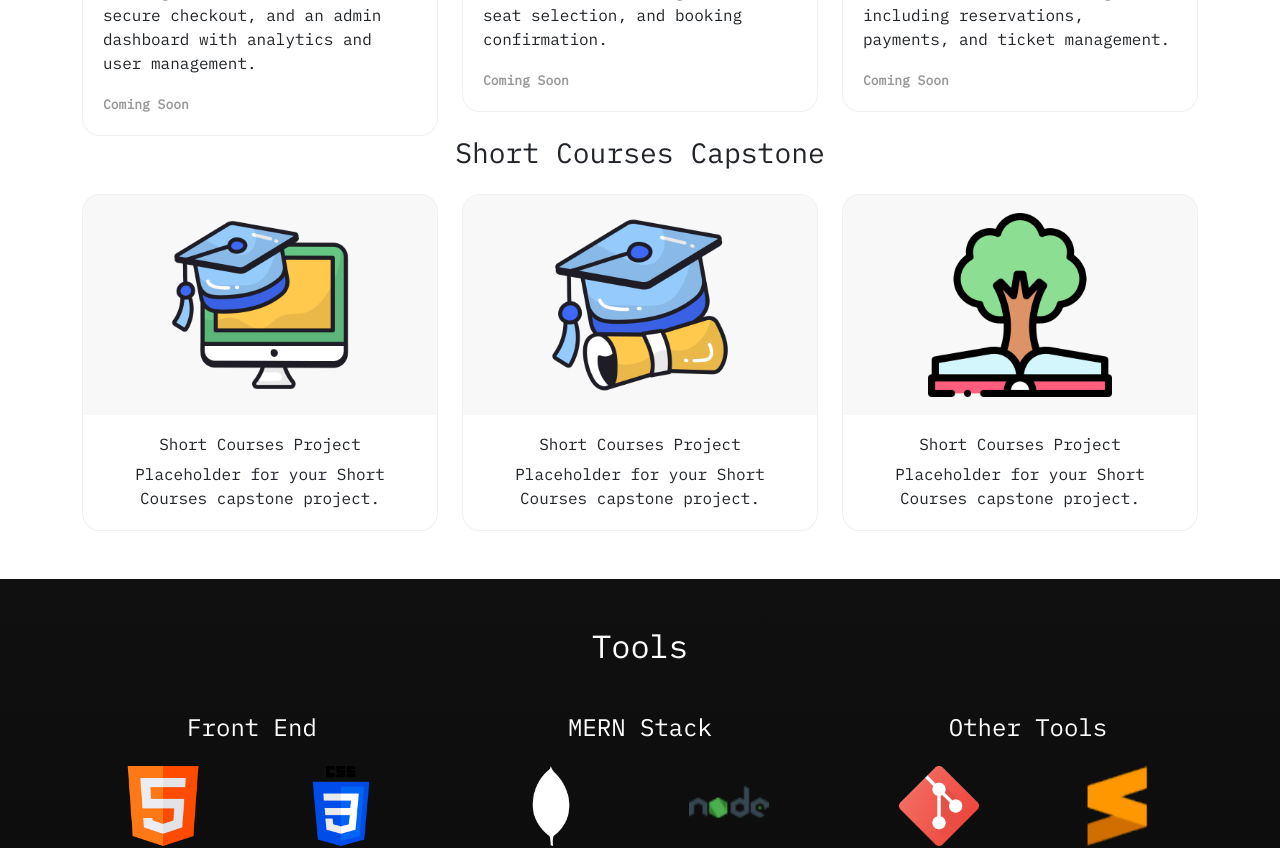
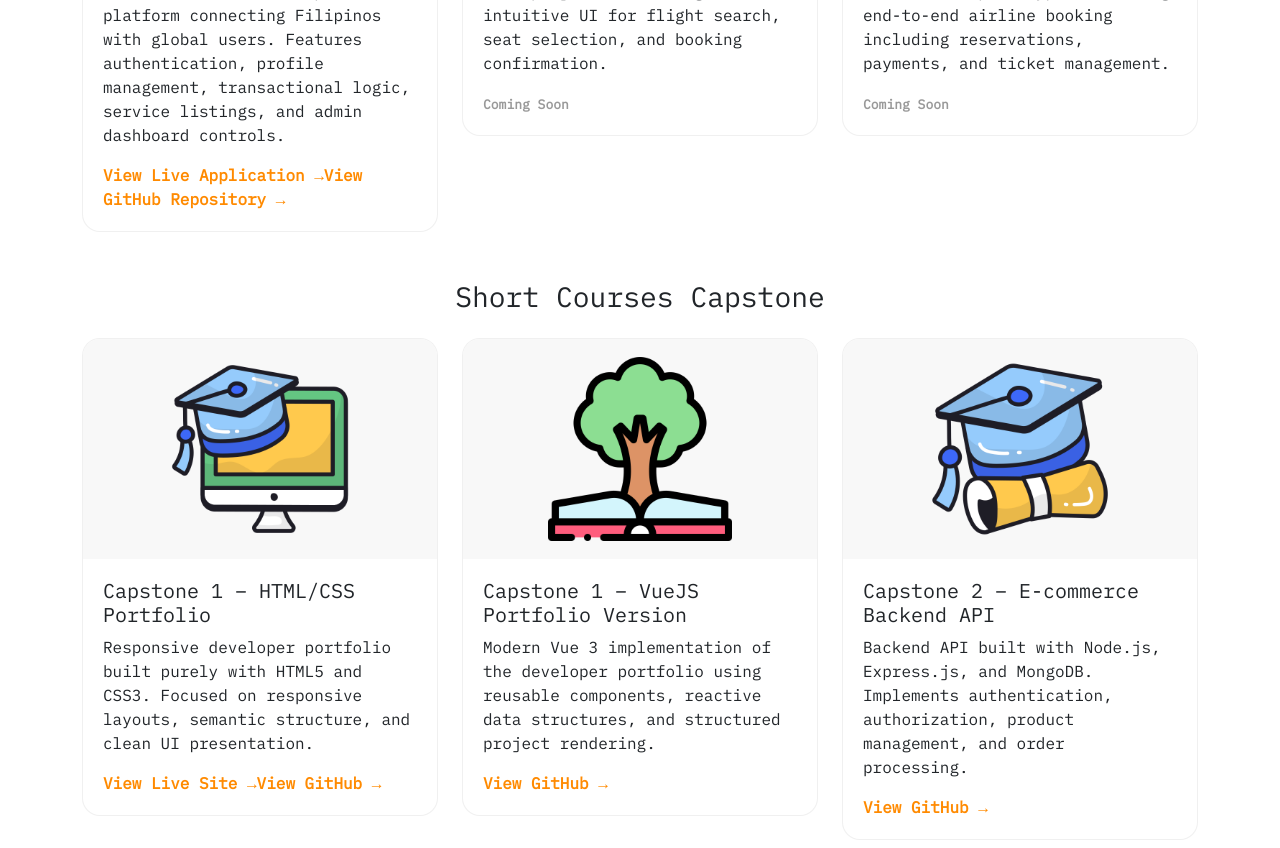
Before and after one commit to normanchingcuanco/normanchingcuanco-myportfolio, a Vue app: page / in a window 1280 px wide. Shown: the part 2000-2848 px from the top of the page. Built offline with nearby package versions, Linux system fonts and the light colour scheme.

Commit message:
Updated code

```diff
--- a/src/components/ProjectCard.vue
+++ b/src/components/ProjectCard.vue
@@ -1,7 +1,11 @@
 <template>
   <!-- =========================================================
-       SINGLE PROJECT CARD (NEW GRID VERSION)
-       Matches index.html + Projects.vue layout
+       SINGLE PROJECT CARD (UPDATED VERSION)
+       Now supports:
+       - Multiple links (Live + GitHub)
+       - Custom button labels
+       - Works for Short Courses + Projects
+       - Backward compatible with old structure
   ========================================================== -->
 
   <div class="project-card">
@@ -19,9 +23,37 @@
         {{ project.description }}
       </p>
 
-      <!-- Link -->
+      <!-- =====================================================
+           PRIMARY LINK (Live / Documentation)
+           NEW: supports dynamic label
+      ====================================================== -->
       <a
-        v-if="project.link"
+        v-if="project.primaryLink"
+        :href="project.primaryLink"
+        target="_blank"
+        class="project-link"
+      >
+        {{ project.primaryLabel || "View Project →" }}
+      </a>
+
+      <!-- =====================================================
+           SECONDARY LINK (GitHub Repo)
+           NEW: allows GitHub link display
+      ====================================================== -->
+      <a
+        v-if="project.secondaryLink"
+        :href="project.secondaryLink"
+        target="_blank"
+        class="project-link"
+      >
+        {{ project.secondaryLabel || "View GitHub →" }}
+      </a>
+
+      <!-- =====================================================
+           BACKWARD COMPATIBILITY (OLD link PROPERTY)
+      ====================================================== -->
+      <a
+        v-if="project.link && !project.primaryLink"
         :href="project.link"
         target="_blank"
         class="project-link"
@@ -44,7 +76,10 @@
 // ===============================
 // UPDATED:
 // Reusable grid-based project card
-// Matches new portfolio design system
+// Now supports:
+// - Multiple links
+// - Custom labels
+// - Capstone support
 // ===============================
 
 export default {
--- a/src/components/Projects.vue
+++ b/src/components/Projects.vue
@@ -2,6 +2,11 @@
   <!-- =========================================================
        PROJECTS SECTION (MATCHES index.html VERSION)
        Now uses reusable <ProjectCard />
+       UPDATED:
+       - Added Live + GitHub links
+       - Updated Allure project
+       - Preserved ALL original projects
+       - Short Courses now real projects
   ========================================================== -->
   <section id="projects" class="py-5">
     <div class="container">
@@ -23,9 +28,10 @@
 
       <!-- =========================================================
            SHORT COURSES CAPSTONE (SAME CARD SYSTEM)
+           UPDATED: Now uses real capstone data
       ========================================================== -->
 
-      <div class="short-course-section">
+      <div class="short-course-section mt-5">
         <h3 class="text-center mb-4 section-subtitle">
           Short Courses Capstone
         </h3>
@@ -35,19 +41,9 @@
           <div
             class="col-12 col-md-6 col-lg-4"
             v-for="course in shortCourses"
-            :key="course.image"
+            :key="course.title"
           >
-            <div class="project-card short-course-card">
-              <div class="project-img-wrapper short-course-img">
-                <img :src="course.image" alt="Short Courses">
-              </div>
-              <div class="project-body text-center">
-                <h6>Short Courses Project</h6>
-                <p class="project-desc mb-0">
-                  Placeholder for your Short Courses capstone project.
-                </p>
-              </div>
-            </div>
+            <ProjectCard :project="course" />
           </div>
 
         </div>
@@ -67,17 +63,22 @@ import ProjectCard from "@/components/ProjectCard.vue"
 
 /*
   =========================================================
-  PROJECT DATA (MATCHES index.html EXACTLY)
+  PROJECT DATA (ALL ORIGINAL PROJECTS PRESERVED)
+  Updated:
+  - Project 1 → Added GitHub
+  - Project 4 → Replaced Coming Soon with Live + GitHub
   =========================================================
 */
 const projects = [
   {
     title: "E-commerce API Documentation",
     image: "/images/project1-ecommerce-api.png",
-    link: "https://documenter.getpostman.com/view/50806062/2sBXc7M4q6",
     description:
       "A dynamic e-commerce workflow management system featuring RESTful routes for order processing, real-time inventory updates, and secure user authentication. Supports automated order reporting, comprehensive product management, and a publicly documented backend API using Postman.",
-    comingSoon: false
+    primaryLink: "https://documenter.getpostman.com/view/50806062/2sBXc7M4q6",
+    primaryLabel: "View API Documentation →",
+    secondaryLink: "https://github.com/normanchingcuanco/capstone2_ecommerce_api",
+    secondaryLabel: "View GitHub Repository →"
   },
   {
     title: "Course Booking API Documentation",
@@ -94,11 +95,14 @@ const projects = [
     comingSoon: true
   },
   {
-    title: "E-commerce App",
+    title: "Allure – Dating Marketplace Platform",
     image: "/images/project4-ecommerce.png",
     description:
-      "MERN e-commerce platform featuring a dynamic product catalog, real-time search, secure checkout, and an admin dashboard with analytics and user management.",
-    comingSoon: true
+      "Full-stack MERN marketplace platform connecting Filipinos with global users. Features authentication, profile management, transactional logic, service listings, and admin dashboard controls.",
+    primaryLink: "https://allure-eta.vercel.app/",
+    primaryLabel: "View Live Application →",
+    secondaryLink: "https://github.com/normanchingcuanco/allure",
+    secondaryLabel: "View GitHub Repository →"
   },
   {
     title: "Airline Booking System Mockup",
@@ -118,12 +122,45 @@ const projects = [
 
 /*
   =========================================================
-  SHORT COURSES DATA
+  SHORT COURSES DATA (UPDATED WITH REAL CAPSTONES)
   =========================================================
 */
 const shortCourses = [
-  { image: "/images/online-learning.png" },
-  { image: "/images/graduation.png" },
-  { image: "/images/education.png" }
+  {
+    title: "Capstone 1 – HTML/CSS Portfolio",
+    image: "/images/online-learning.png",
+    description:
+      "Responsive developer portfolio built purely with HTML5 and CSS3. Focused on responsive layouts, semantic structure, and clean UI presentation.",
+    primaryLink: "https://capstone1-chingcuanco-portfolio.vercel.app/",
+    primaryLabel: "View Live Site →",
+    secondaryLink: "https://github.com/normanchingcuanco/capstone1_chingcuanco_portfolio",
+    secondaryLabel: "View GitHub →"
+  },
+  {
+    title: "Capstone 1 – VueJS Portfolio Version",
+    image: "/images/education.png",
+    description:
+      "Modern Vue 3 implementation of the developer portfolio using reusable components, reactive data structures, and structured project rendering.",
+    secondaryLink: "https://github.com/normanchingcuanco/capstone1-vuejs",
+    secondaryLabel: "View GitHub →"
+  },
+  {
+    title: "Capstone 2 – E-commerce Backend API",
+    image: "/images/graduation.png",
+    description:
+      "Backend API built with Node.js, Express.js, and MongoDB. Implements authentication, authorization, product management, and order processing.",
+    secondaryLink: "https://github.com/normanchingcuanco/capstone2_ecommerce_api",
+    secondaryLabel: "View GitHub →"
+  },
+  {
+    title: "Capstone 3 – Allure Marketplace App",
+    image: "/images/project4-ecommerce.png",
+    description:
+      "Full-stack MERN marketplace application with authentication, admin dashboard, service listing system, and transactional workflow deployed on Vercel.",
+    primaryLink: "https://allure-eta.vercel.app/",
+    primaryLabel: "View Live App →",
+    secondaryLink: "https://github.com/normanchingcuanco/allure",
+    secondaryLabel: "View GitHub →"
+  }
 ]
 </script>
```
